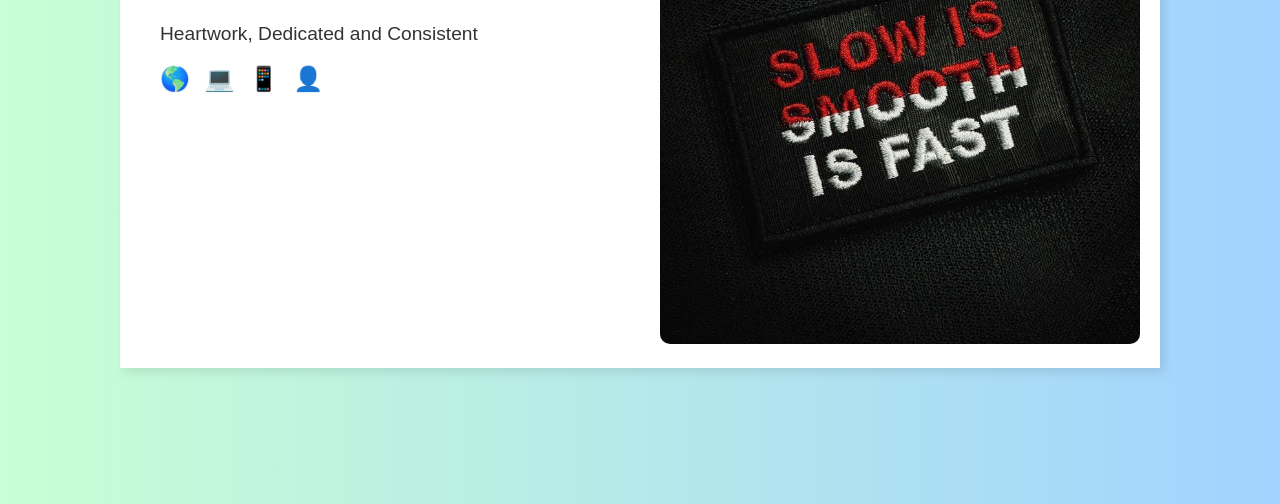
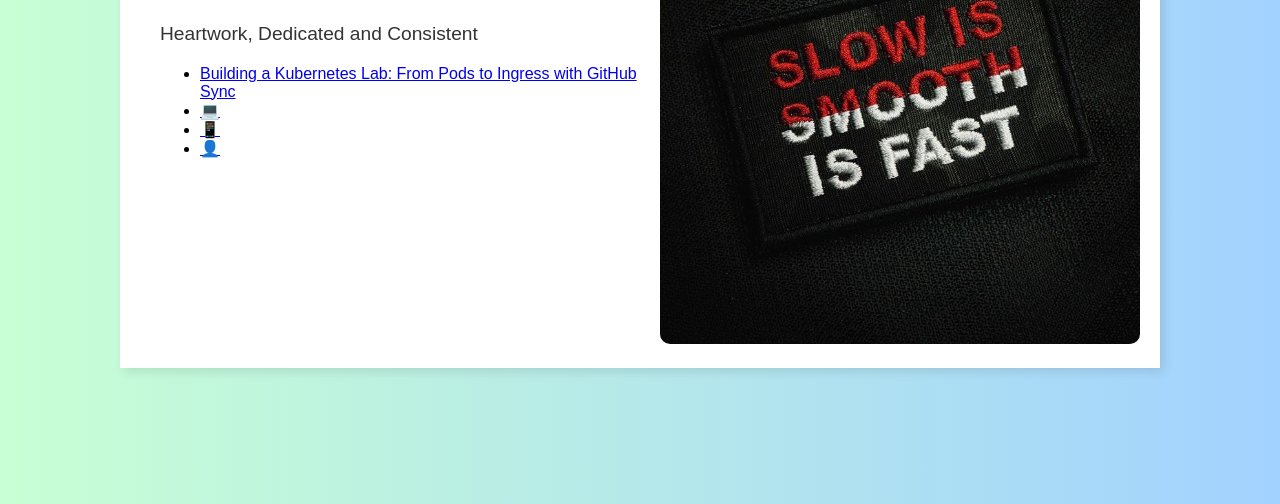
Before and after one commit to kyawzinmyolwin/cohort5website, a plain HTML site: page projects/index.html in a window 1280 px wide. Shown: the part 296-800 px from the top of the page. Drawn offline with Linux system fonts and the light colour scheme.

Commit message:
add pages

```diff
--- a/projects/index.html
+++ b/projects/index.html
@@ -77,12 +77,12 @@
         <div class="text-section">
             <h1>Projects <br> Cohort5 Projects</h1>
             <p>Heartwork, Dedicated and Consistent</p>
-            <div class="social-icons">
-                <a href="#">&#127758;</a>
-                <a href="#">&#128187;</a>
-                <a href="#">&#128241;</a>
-                <a href="#">&#128100;</a>
-            </div>
+            <ul>
+                <li><a href="/IngressGitHubSync/index.html">Building a Kubernetes Lab: From Pods to Ingress with GitHub Sync</a></li>
+                <li><a href="#">&#128187;</a></li>
+                <li><a href="#">&#128241;</a></li>
+                <li><a href="#">&#128100;</a></li>
+            </ul>
         </div>
         <div class="image-section">
             <img src="Slowissmoothisfast.jpg" alt="Slow is smooth. Smooth is Fast.">
```
